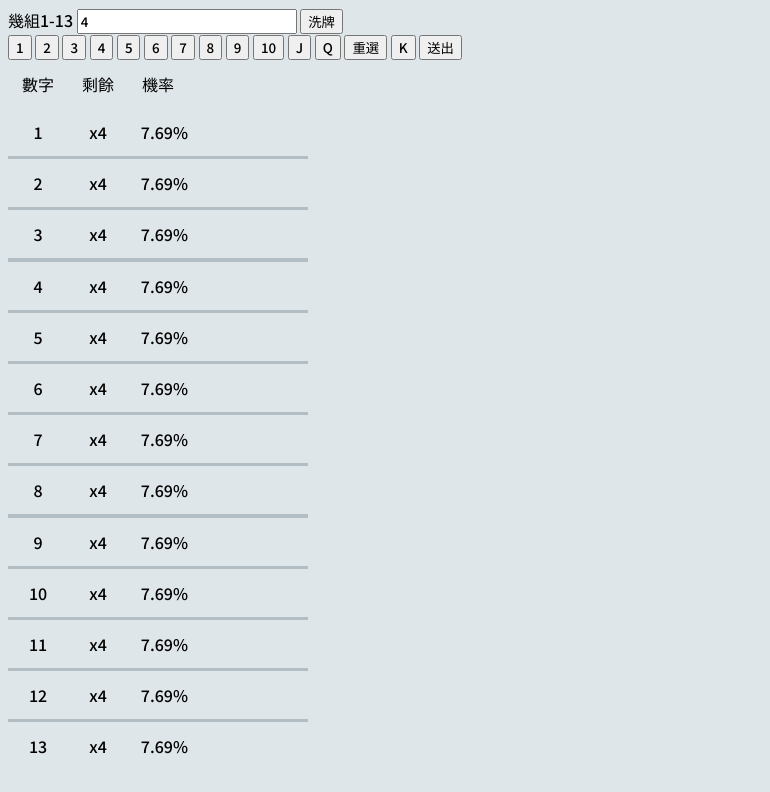
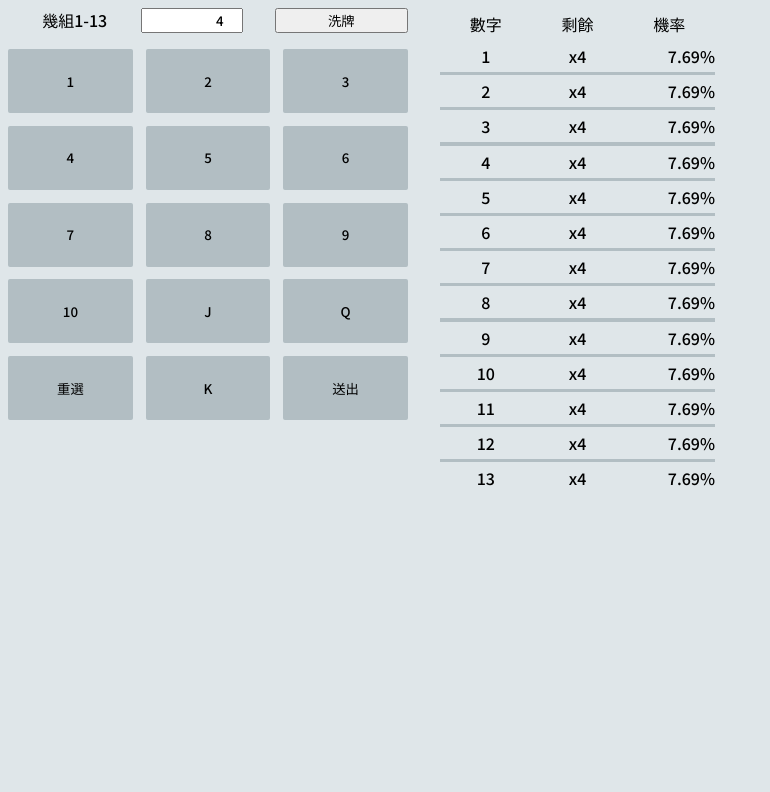
Before and after one commit to zero41120/CardCounter, a plain HTML site: page index.html in a window 1280 px wide. Shown: the whole page, without its empty margins (0-770 px from the left). Drawn offline with Linux system fonts and the light colour scheme; some packages are replaced by stand-ins of ours; a script that the page names is missing.

Commit message:
Update style.css

```diff
--- a/style.css
+++ b/style.css
@@ -1,12 +1,75 @@
 * {
     font-family: 'Noto Sans TC', sans-serif;
 }
+.noselect {
+    -webkit-touch-callout: none; /* iOS Safari */
+      -webkit-user-select: none; /* Safari */
+       -khtml-user-select: none; /* Konqueror HTML */
+         -moz-user-select: none; /* Old versions of Firefox */
+          -ms-user-select: none; /* Internet Explorer/Edge */
+              user-select: none;
+  }
+
 body {
     background-color: #dfe6e9;
+    display: grid;
+}
+
+@media (min-width: 700px) {
+    body {
+        grid-template-columns: 400px 1fr;
+        gap: 2rem;
+    }
+}
+
+.section1 {
+    max-width: 400px;
+}
+
+.top {
+    padding: 0 0 1rem 0;
+    text-align: center;
+    display: grid;
+    grid-template-columns: 1fr 1fr 1fr;
+}
+
+.top input {
+    text-align: right;
+    width: 70%;
+}
+
+.cardPickers {
+    display: grid;
+    grid-template-columns: repeat(3, 1fr);
+    grid-template-rows: repeat(5, 1fr);
+    gap: 0.8rem;
+    max-width: 400px;
+}
+
+.picker {
+    margin: 0 auto;
+    width: 100%;
+    height: 4rem;
+    background-color: #b2bec3;
+    border: none;
+    border-radius: 2px;
+}
+
+.picker:hover {
+    cursor: pointer;
+}
+
+.selected {
+    background-color: #00b894;
+}
+
+.blocked {
+    background-color: #636e72;
+    cursor: not-allowed !important;
 }
 
 .result {
-    max-width: 300px;
+    width: 275px;
 }
 
 #cardMap {
@@ -17,13 +80,13 @@ body {
 
 .item {
     display: grid;
-    grid-template-columns: 1fr 1fr 1fr 1fr 1fr;
-    height: 3rem;
+    grid-template-columns: 1fr 1fr 1fr;
+    height: 2rem;
     text-align: center;
     align-items: center;
     background-color: #dfe6e9;
 }
-
+/*
 .deckBtn {
     margin:0 auto;
     background: #636e72;
@@ -35,7 +98,7 @@ body {
     border-radius: 2px;
     border: none;
     align-self: center;
-}
+} */
 
 .chance {
     text-align: right;
```
